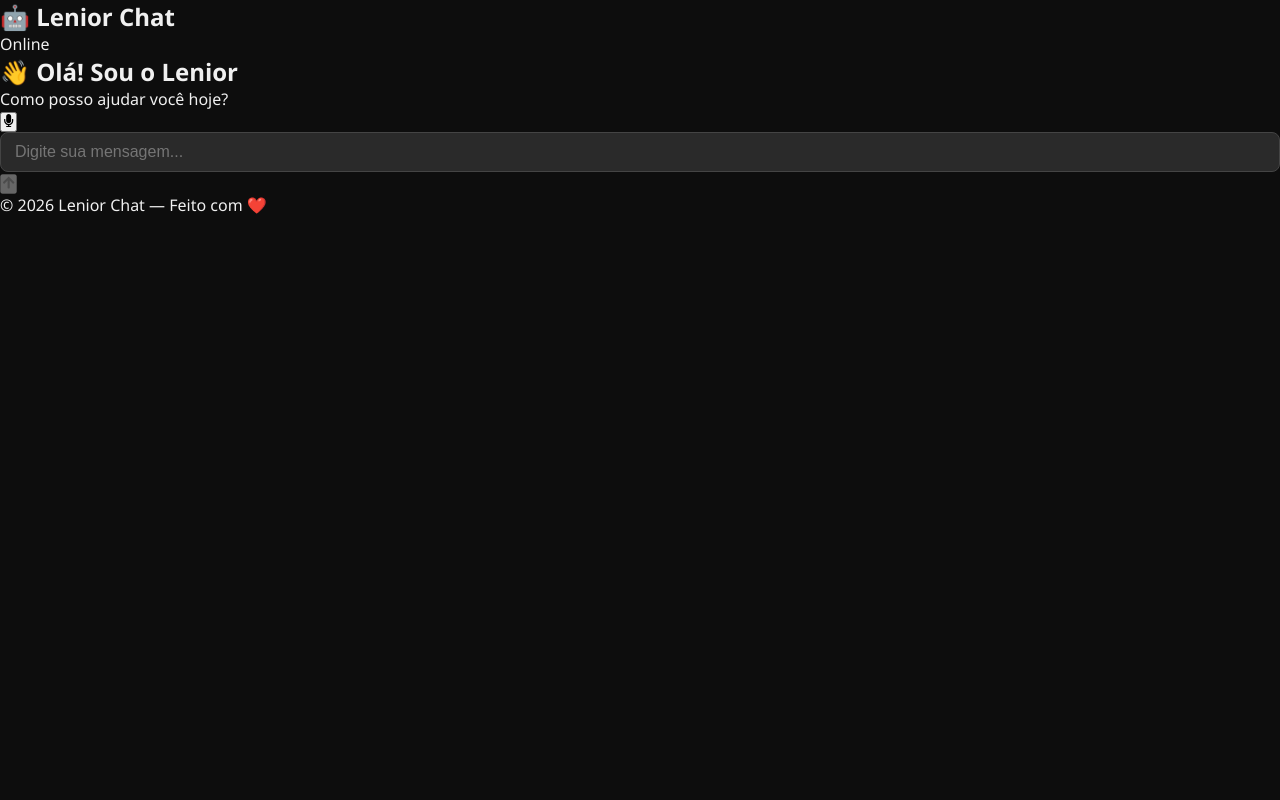
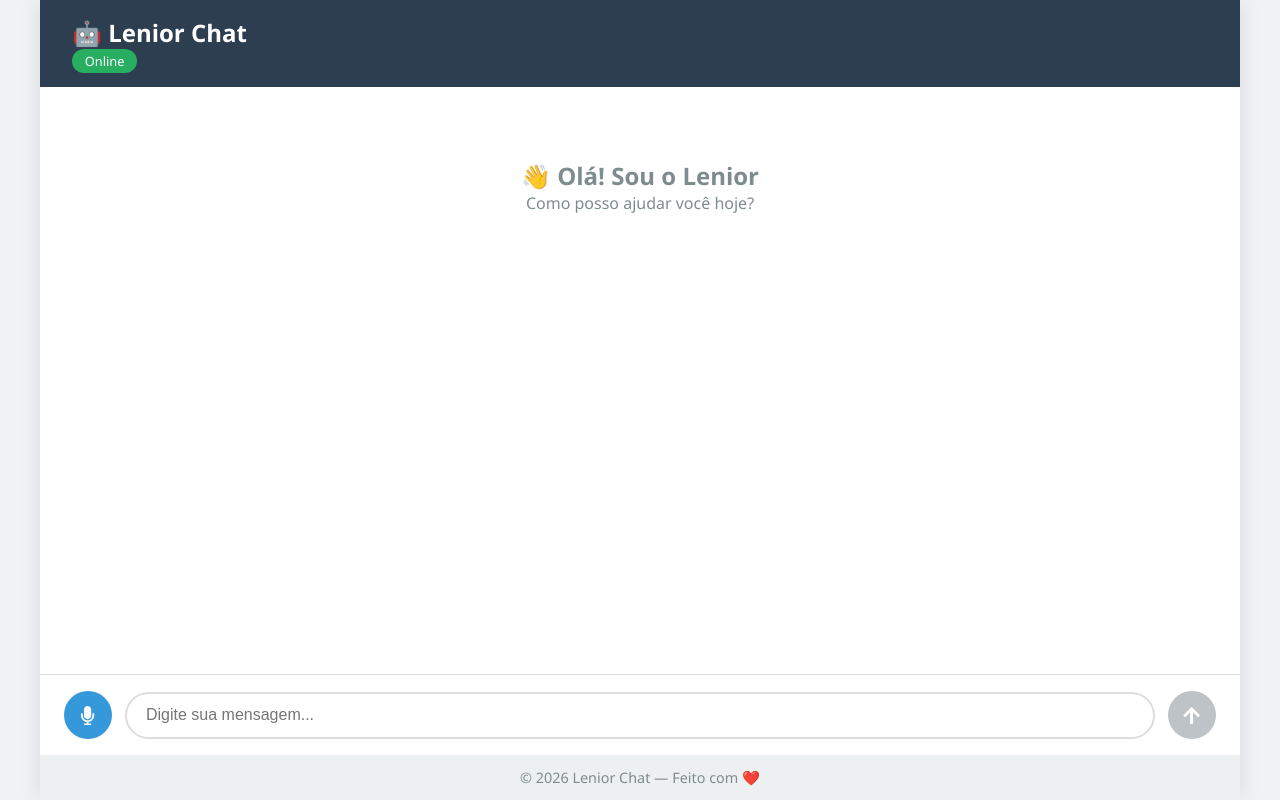
Before and after one commit to samueldesignerpromax-prog/Lenior-Chat, a React (Vite) app: page / in a window 1280 px wide. Built offline with nearby package versions, Linux system fonts and the light colour scheme.

Commit message:
Revamp global styles for layout and colors
Updated global styles for layout and design improvements.

```diff
--- a/src/styles/globals.css
+++ b/src/styles/globals.css
@@ -6,101 +6,194 @@
 
 body {
   font-family: 'Segoe UI', Tahoma, Geneva, Verdana, sans-serif;
-  background: #0d0d0d;
-  color: #f0f0f0;
-  min-height: 100vh;
+  background: #f0f2f5;
+  height: 100vh;
+  display: flex;
+  justify-content: center;
+  align-items: center;
 }
 
-:root {
-  --primary: #d4af37;
-  --primary-dark: #b8962c;
-  --bg-card: #1a1a1a;
-  --border: #333;
-  --radius: 12px;
-  --shadow: 0 8px 32px rgba(0, 0, 0, 0.6);
+#root {
+  width: 100%;
+  max-width: 1200px;
+  height: 100vh;
+  display: flex;
+  flex-direction: column;
+  background: white;
+  box-shadow: 0 0 20px rgba(0,0,0,0.1);
 }
 
-.container {
-  max-width: 900px;
-  margin: 0 auto;
-  padding: 0 20px;
+.navbar {
+  background: #2c3e50;
+  color: white;
+  padding: 1rem 2rem;
+  display: flex;
+  justify-content: space-between;
+  align-items: center;
 }
 
-.btn-primary {
-  background: var(--primary);
-  color: #000;
-  border: none;
-  padding: 10px 24px;
-  border-radius: 30px;
-  font-weight: 600;
-  cursor: pointer;
-  transition: all 0.3s ease;
-}
-.btn-primary:hover {
-  background: var(--primary-dark);
-  transform: scale(1.05);
-}
-.btn-primary:disabled {
-  opacity: 0.5;
-  cursor: not-allowed;
-  transform: none;
+.navbar h1 {
+  font-size: 1.5rem;
 }
 
-.card {
-  background: var(--bg-card);
-  border-radius: var(--radius);
-  padding: 20px;
-  border: 1px solid var(--border);
-  box-shadow: var(--shadow);
+.status {
+  background: #27ae60;
+  padding: 0.2rem 0.8rem;
+  border-radius: 20px;
+  font-size: 0.8rem;
 }
 
-input, textarea {
-  background: #2a2a2a;
-  border: 1px solid #444;
-  border-radius: 8px;
-  padding: 10px 14px;
-  color: #fff;
-  width: 100%;
-  font-size: 1rem;
-}
-input:focus, textarea:focus {
-  border-color: var(--primary);
-  outline: none;
+.chat-container {
+  flex: 1;
+  display: flex;
+  flex-direction: column;
+  overflow: hidden;
 }
 
-.message-user {
-  align-self: flex-end;
-  background: var(--primary);
-  color: #000;
-  border-radius: 18px 18px 4px 18px;
+.messages-wrapper {
+  flex: 1;
+  overflow-y: auto;
+  padding: 1.5rem;
+  display: flex;
+  flex-direction: column;
+  gap: 1rem;
 }
 
-.message-bot {
-  align-self: flex-start;
-  background: #2a2a2a;
-  color: #fff;
-  border-radius: 18px 18px 18px 4px;
+.empty-state {
+  text-align: center;
+  margin-top: 3rem;
+  color: #7f8c8d;
 }
 
-.typing-dots {
-  display: inline-flex;
-  gap: 4px;
-  padding: 4px 0;
-}
-.typing-dots span {
-  width: 8px;
-  height: 8px;
-  background: #888;
-  border-radius: 50%;
-  animation: blink 1.4s infinite both;
-}
-.typing-dots span:nth-child(2) { animation-delay: 0.2s; }
-.typing-dots span:nth-child(3) { animation-delay: 0.4s; }
-@keyframes blink {
-  0%, 80%, 100% { opacity: 0.2; transform: scale(0.8); }
-  40% { opacity: 1; transform: scale(1); }
+.message-bubble {
+  display: flex;
+  align-items: flex-start;
+  gap: 0.8rem;
+  max-width: 80%;
 }
 
-@media (max-width: 600px) {
-  .container { padding: 0 12px; }
+.message-bubble.user {
+  align-self: flex-end;
+  flex-direction: row-reverse;
 }
+
+.message-bubble .avatar {
+  width: 36px;
+  height: 36px;
+  border-radius: 50%;
+  background: #3498db;
+  display: flex;
+  justify-content: center;
+  align-items: center;
+  color: white;
+  font-size: 1.2rem;
+  flex-shrink: 0;
+}
+
+.message-bubble.user .avatar {
+  background: #2ecc71;
+}
+
+.message-content {
+  background: #ecf0f1;
+  padding: 0.8rem 1.2rem;
+  border-radius: 18px;
+  word-wrap: break-word;
+}
+
+.message-bubble.user .message-content {
+  background: #3498db;
+  color: white;
+}
+
+.loading-indicator {
+  align-self: center;
+  color: #7f8c8d;
+  font-style: italic;
+}
+
+.input-area {
+  display: flex;
+  gap: 0.8rem;
+  padding: 1rem 1.5rem;
+  border-top: 1px solid #ddd;
+  background: white;
+  align-items: center;
+}
+
+.input-area input {
+  flex: 1;
+  padding: 0.8rem 1.2rem;
+  border: 2px solid #ddd;
+  border-radius: 30px;
+  outline: none;
+  font-size: 1rem;
+  transition: border 0.2s;
+}
+
+.input-area input:focus {
+  border-color: #3498db;
+}
+
+.input-area button {
+  background: #3498db;
+  border: none;
+  color: white;
+  width: 48px;
+  height: 48px;
+  border-radius: 50%;
+  display: flex;
+  align-items: center;
+  justify-content: center;
+  cursor: pointer;
+  transition: background 0.2s;
+  font-size: 1.2rem;
+}
+
+.input-area button:disabled {
+  background: #bdc3c7;
+  cursor: not-allowed;
+}
+
+.input-area button:hover:not(:disabled) {
+  background: #2980b9;
+}
+
+.audio-btn {
+  background: #e74c3c;
+  border: none;
+  color: white;
+  width: 48px;
+  height: 48px;
+  border-radius: 50%;
+  display: flex;
+  align-items: center;
+  justify-content: center;
+  cursor: pointer;
+  transition: background 0.2s;
+  font-size: 1.2rem;
+}
+
+.audio-btn.recording {
+  background: #c0392b;
+  animation: pulse 1s infinite;
+}
+
+.audio-btn:disabled {
+  background: #bdc3c7;
+  cursor: not-allowed;
+}
+
+@keyframes pulse {
+  0% { transform: scale(1); }
+  50% { transform: scale(1.1); }
+  100% { transform: scale(1); }
+}
+
+.footer {
+  text-align: center;
+  padding: 0.8rem;
+  background: #ecf0f1;
+  color: #7f8c8d;
+  font-size: 0.9rem;
+}
```
